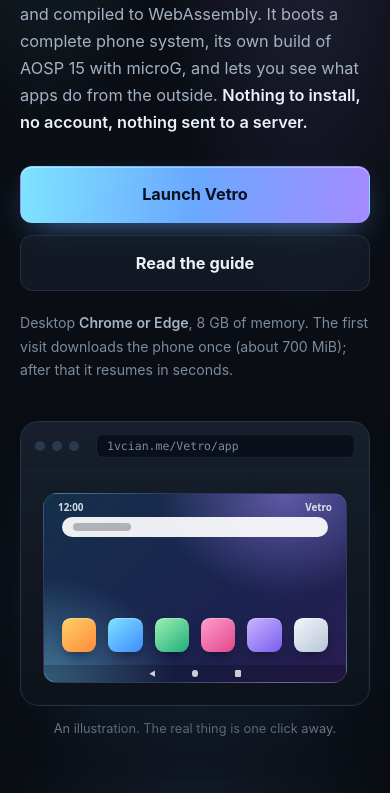
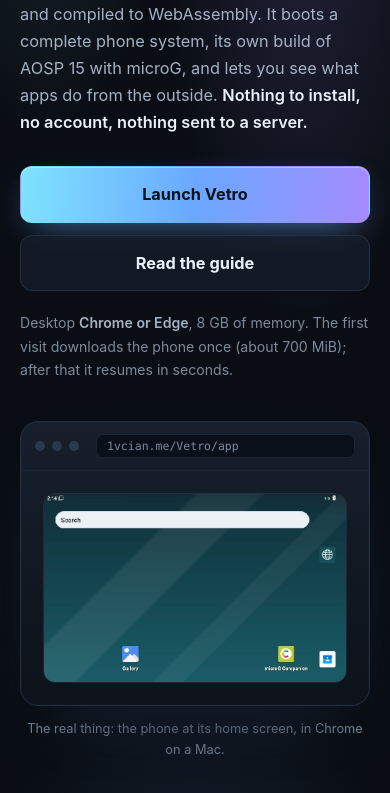
Before and after one commit to 1vcian/Vetro, a plain HTML site: page web/site/index.html in a window 390 px wide. Shown: the part 307-1100 px from the top of the page. Drawn offline with Linux system fonts and the light colour scheme; files whose address does not match are found by name.

Commit message:
M10: the landing page shows the real phone, and the guide's screenshots show the new app page
Taken with tests/web/android-chrome.mjs and VETRO_SCREENSHOTS on the Mac,
from the prebuilt snapshot.

Co-Authored-By: Claude Opus 5.5 <noreply@anthropic.com>
Claude-Session: https://claude.ai/code/session_01EpJbrUvVbDaYwuf6CDaciY

```diff
--- a/web/site/index.html
+++ b/web/site/index.html
@@ -99,8 +99,8 @@
     .fine { color: var(--dim); font-size: .88rem; margin: 20px 0 0; max-width: 34rem; }
     .fine b { color: var(--muted); font-weight: 600; }
 
-    /* The illustration: a browser window with the phone in it. Drawn here,
-       not a screenshot. */
+    /* A browser window with the phone in it: a real screenshot of the app
+       (tests/web/android-chrome.mjs with VETRO_SCREENSHOTS). */
     .window {
       position: relative; border: 1px solid var(--line); border-radius: 18px; overflow: hidden;
       background: linear-gradient(180deg, var(--panel2), var(--bg2));
@@ -110,30 +110,7 @@
     .window-bar i { width: 10px; height: 10px; border-radius: 50%; background: #2a394d; }
     .window-bar span { flex: 1; margin-left: 10px; height: 24px; border-radius: 7px; background: #0a1019; border: 1px solid var(--line-soft); color: var(--dim); font: .72rem/22px ui-monospace, Menlo, monospace; padding: 0 10px; overflow: hidden; white-space: nowrap; text-overflow: ellipsis; }
     .window-body { padding: 22px; display: grid; place-items: center; }
-    .phone {
-      width: 100%; aspect-ratio: 16 / 10; border-radius: 14px; position: relative; overflow: hidden;
-      background:
-        radial-gradient(70% 90% at 80% 0%, rgba(165, 139, 255, .5), transparent 60%),
-        radial-gradient(70% 90% at 0% 100%, rgba(127, 227, 255, .42), transparent 62%),
-        linear-gradient(140deg, #14304a, #1b2350 60%, #2a1c52);
-      border: 1px solid rgba(255, 255, 255, .08);
-    }
-    .phone .status { position: absolute; top: 9px; left: 14px; right: 14px; display: flex; justify-content: space-between; font: 600 .62rem/1 system-ui, sans-serif; color: rgba(255, 255, 255, .82); }
-    .phone .search { position: absolute; top: 12%; left: 6%; right: 6%; height: 11%; border-radius: 999px; background: rgba(255, 255, 255, .92); }
-    .phone .search::before { content: ""; position: absolute; left: 4%; top: 32%; width: 22%; height: 36%; border-radius: 999px; background: rgba(15, 25, 40, .28); }
-    .phone .apps { position: absolute; left: 6%; right: 6%; bottom: 16%; display: grid; grid-template-columns: repeat(6, 1fr); gap: 4.5%; }
-    .phone .apps i { aspect-ratio: 1; border-radius: 26%; box-shadow: 0 6px 14px -6px rgba(0, 0, 0, .7), inset 0 1px 0 rgba(255, 255, 255, .28); }
-    .phone .apps i:nth-child(1) { background: linear-gradient(140deg, #ffd166, #ff8a3c); }
-    .phone .apps i:nth-child(2) { background: linear-gradient(140deg, #7fe3ff, #3d8bff); }
-    .phone .apps i:nth-child(3) { background: linear-gradient(140deg, #9ef0b4, #1fae7a); }
-    .phone .apps i:nth-child(4) { background: linear-gradient(140deg, #ff9ecb, #e2468b); }
-    .phone .apps i:nth-child(5) { background: linear-gradient(140deg, #c9b6ff, #7a5cf0); }
-    .phone .apps i:nth-child(6) { background: linear-gradient(140deg, #f4f7fb, #b7c4d6); }
-    .phone .navbar { position: absolute; left: 0; right: 0; bottom: 0; height: 9%; display: flex; justify-content: center; align-items: center; gap: 12%; background: rgba(0, 0, 0, .22); }
-    .phone .navbar i { width: 2.2%; aspect-ratio: 1; background: rgba(255, 255, 255, .78); }
-    .phone .navbar i:nth-child(1) { clip-path: polygon(100% 0, 100% 100%, 8% 50%); }
-    .phone .navbar i:nth-child(2) { border-radius: 50%; }
-    .phone .navbar i:nth-child(3) { border-radius: 18%; }
+    .shot { display: block; width: 100%; height: auto; border-radius: 12px; border: 1px solid rgba(255, 255, 255, .08); }
     .window-caption { margin: 12px 0 0; text-align: center; color: var(--dim); font-size: .8rem; }
 
     /* ---------- sections ---------- */
@@ -257,18 +234,13 @@
           <p class="fine">Desktop <b>Chrome or Edge</b>, 8 GB of memory. The first visit downloads the phone once (about 700 MiB); after that it resumes in seconds.</p>
         </div>
         <div>
-          <div class="window" role="img" aria-label="Illustration: a browser window with a phone's home screen in it">
+          <div class="window">
             <div class="window-bar"><i></i><i></i><i></i><span>1vcian.me/Vetro/app</span></div>
             <div class="window-body">
-              <div class="phone">
-                <div class="status"><span>12:00</span><span>Vetro</span></div>
-                <div class="search"></div>
-                <div class="apps"><i></i><i></i><i></i><i></i><i></i><i></i></div>
-                <div class="navbar"><i></i><i></i><i></i></div>
-              </div>
+              <img class="shot" src="phone-home.jpg" width="841" height="524" alt="The phone's home screen, running in Vetro in a browser tab">
             </div>
           </div>
-          <p class="window-caption">An illustration. The real thing is one click away.</p>
+          <p class="window-caption">The real thing: the phone at its home screen, in Chrome on a Mac.</p>
         </div>
       </div>
     </div>
```
Also changed, not shown: docs/progress/M10.md (+2 -1 lines), docs/user/images/adb.jpg, docs/user/images/app.jpg, docs/user/images/files.jpg, docs/user/images/home.jpg, docs/user/images/tab-net.jpg, docs/user/images/tab-replay.jpg, docs/user/images/tab-timeline.jpg, web/site/phone-home.jpg (added), 1 other file.
